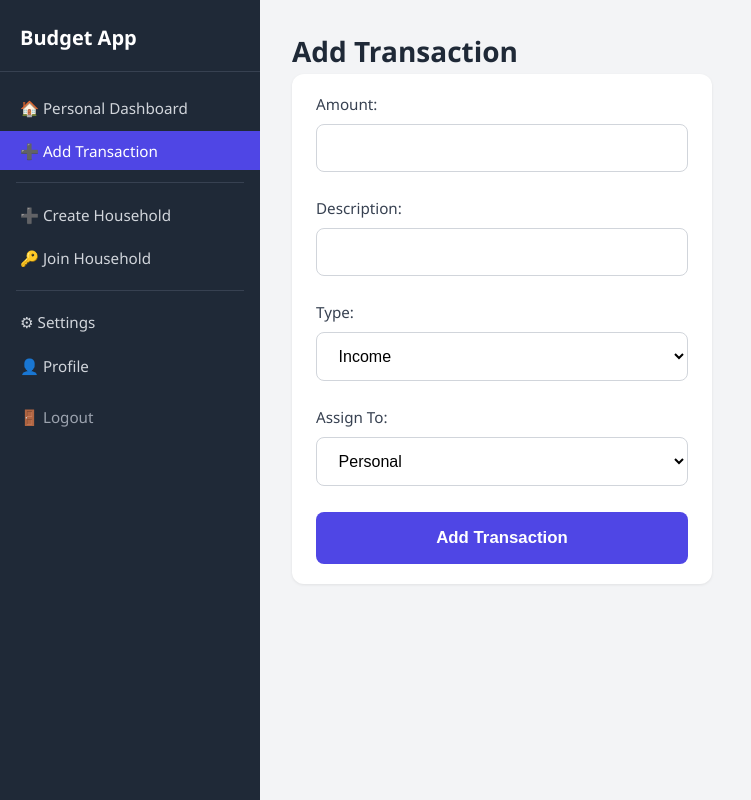
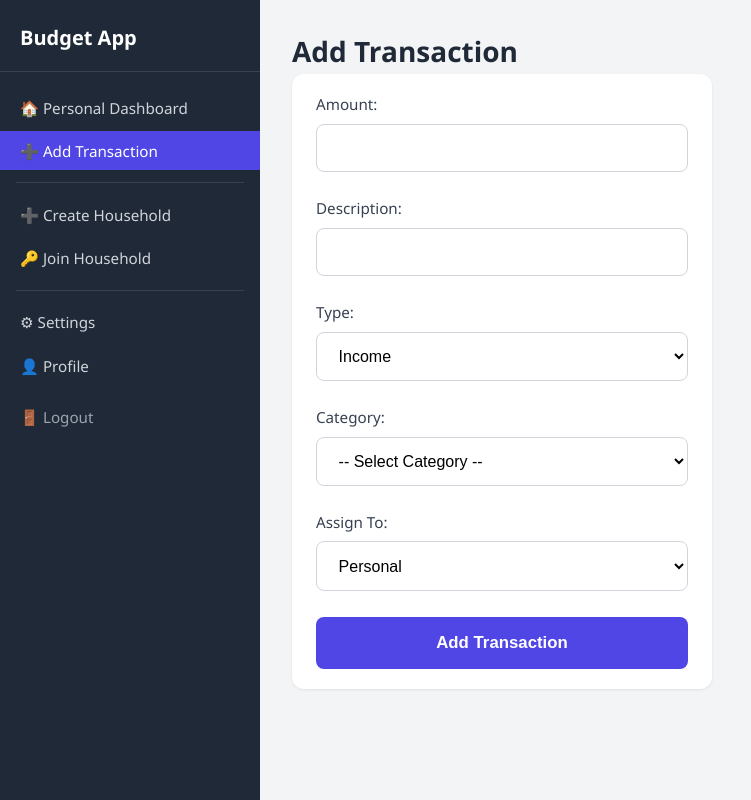
Before and after one commit to NoelChaguala/Budget_Tracker, a Flask app: page /transaction/add in a window 1280 px wide. Shown: the whole page, without its empty margins (0-751 px from the left). Run offline with Flask 3, Linux system fonts and the light colour scheme; a user stored in the database is signed in.

Commit message:
feat: add transaction functionality with form and routing
Modified transaction Categories

```diff
--- a/app/models.py
+++ b/app/models.py
@@ -107,7 +107,7 @@ class Transaction(db.Model):
     amount = db.Column(db.Float, nullable=False)
     type = db.Column(db.String(10), nullable=False)  # "income" or "expense"
     date = db.Column(db.Date, nullable=False, default=date.today)
-    description = db.Column(db.String(255), nullable=False)
+    description = db.Column(db.String(255), nullable=True)
 
     user_id = db.Column(db.Integer, db.ForeignKey("user.id"), nullable=False)
     household_id = db.Column(db.Integer, db.ForeignKey("household.household_id"), nullable=True)  # NULL = personal
--- a/app/routes.py
+++ b/app/routes.py
@@ -1,4 +1,4 @@
-from flask import Blueprint, render_template, redirect, url_for, request, flash, abort
+from flask import Blueprint, render_template, redirect, url_for, request, flash, abort, current_app
 from flask_login import login_user, logout_user, login_required, current_user
 from .models import db, User, Household, HouseholdMembership, Transaction, Budget, Category
 from .forms import RegistrationForm, LoginForm, HouseholdForm
@@ -149,12 +149,34 @@ def join_household():
 @bp.route("/transaction/add", methods=["GET", "POST"])
 @login_required
 def add_transaction():
+    # Allowed category names (from config) — used for rendering & validation
+    allowed_categories = current_app.config.get("ALLOWED_CATEGORIES", [])
+
     if request.method == "POST":
-        amount = float(request.form.get("amount"))
-        description = request.form.get("description")
+        # Basic form values
+        try:
+            amount = float(request.form.get("amount"))
+        except (TypeError, ValueError):
+            flash("Invalid amount.", "danger")
+            return redirect(url_for("main.add_transaction"))
+
+        description = request.form.get("description") or ""
         t_type = request.form.get("type")
         raw_household_id = request.form.get("household_id")
         household_id = int(raw_household_id) if (raw_household_id and raw_household_id.strip()) else None
+
+        # Category must be one of the allowed system categories
+        selected_category = request.form.get("category")
+        if not selected_category or selected_category not in allowed_categories:
+            flash("Please select a valid category.", "danger")
+            return redirect(url_for("main.add_transaction"))
+
+        # Ensure Category row exists for the system category (global/system categories have null user/household)
+        category = Category.query.filter_by(name=selected_category, user_id=None, household_id=None).first()
+        if not category:
+            category = Category(name=selected_category)
+            db.session.add(category)
+            db.session.flush()
 
         transaction = Transaction(
             amount=amount,
@@ -162,6 +184,7 @@ def add_transaction():
             type=t_type,
             user_id=current_user.id,
             household_id=household_id,
+            category_id=category.category_id,
         )
         db.session.add(transaction)
         db.session.commit()
@@ -169,7 +192,7 @@ def add_transaction():
         flash("Transaction added successfully!", "success")
         return redirect(url_for("main.personal_dashboard"))
 
-    return render_template("add_transaction.html")
+    return render_template("add_transaction.html", allowed_categories=allowed_categories)
 
 
 # Settings (placeholder)
--- a/app/templates/add_transaction.html
+++ b/app/templates/add_transaction.html
@@ -23,6 +23,15 @@
       </select>
     </div>
     <div class="form-group">
+      <label for="category">Category:</label>
+      <select name="category" id="category" required>
+        <option value="">-- Select Category --</option>
+        {% for cat in allowed_categories %}
+        <option value="{{ cat }}">{{ cat }}</option>
+        {% endfor %}
+      </select>
+    </div>
+    <div class="form-group">
       <label for="household_id">Assign To:</label>
       <select name="household_id" id="household_id">
         <option value="">Personal</option>
```
Also changed, not shown: app/__init__.py (+13 -0 lines), app/seed.py (+8 -1 lines), config.py (+12 -0 lines), instance/budget_app.db.
